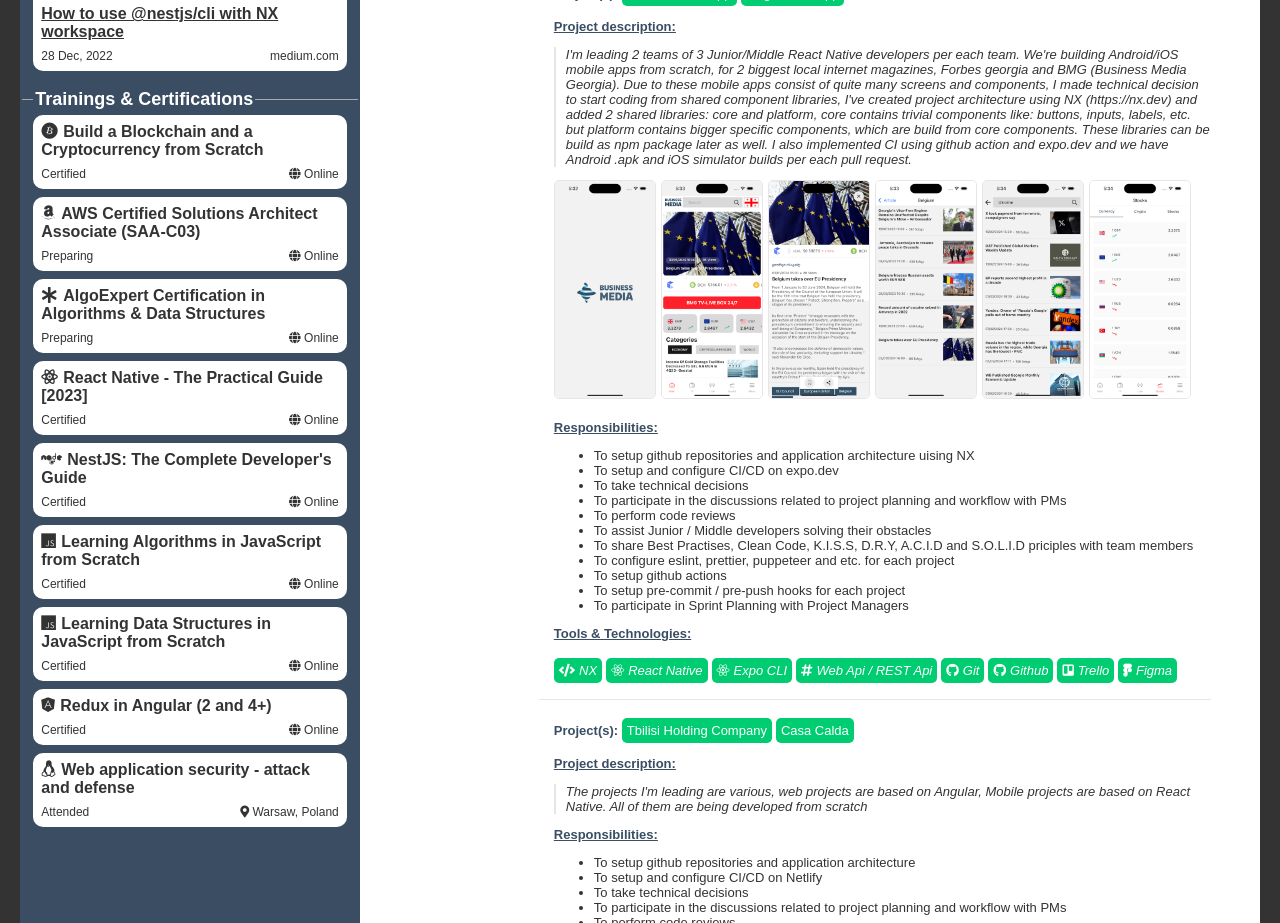
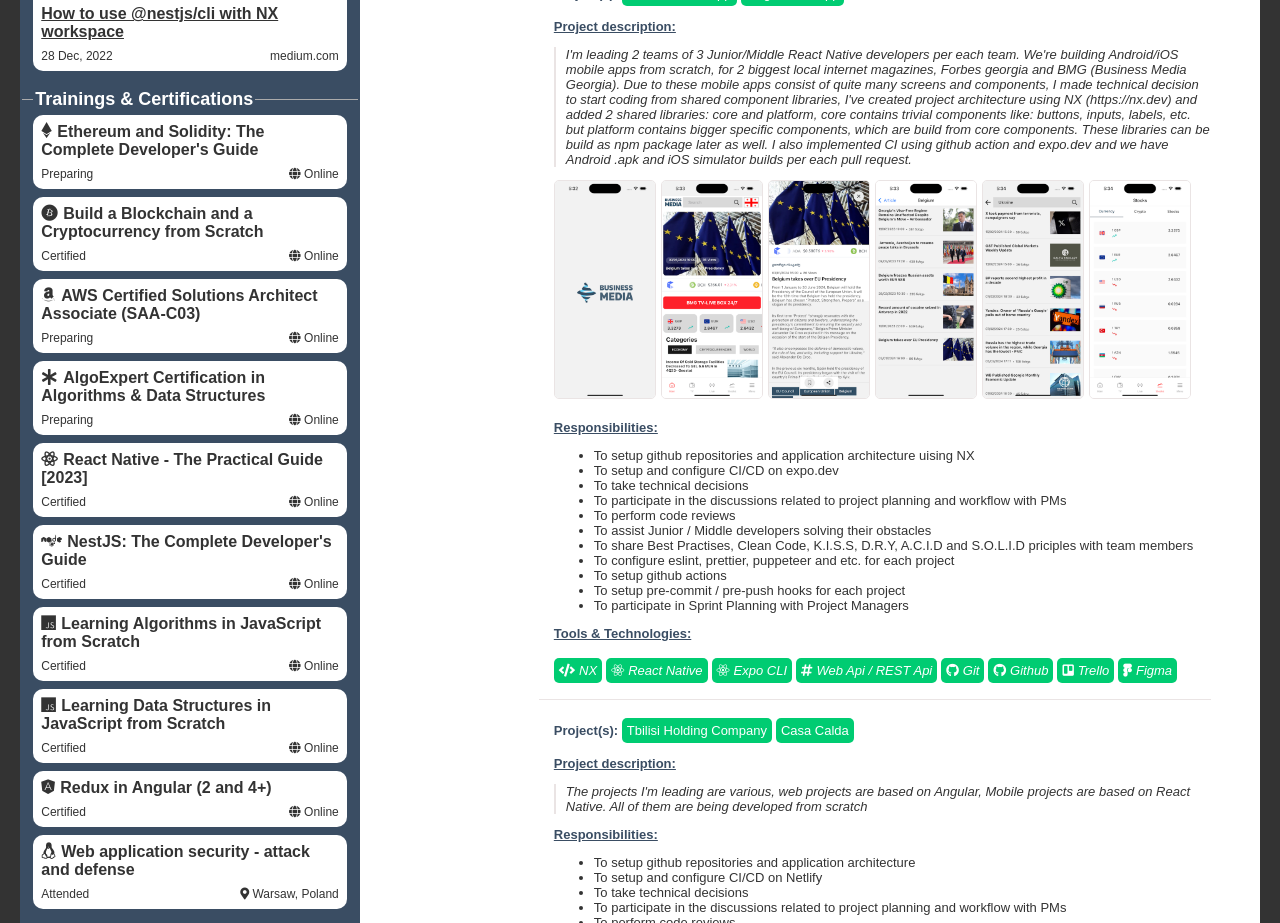
Before and after one commit to aberikashvili/aberikashvili.github.io, a React (Vite) app: page / in a window 1280 px wide. Shown: the part 3160-4083 px from the top of the page. Built offline with nearby package versions, Linux system fonts and the light colour scheme.

Commit message:
fix scroll

```diff
--- a/src/components/Navbar/Configuration/Configuration.tsx
+++ b/src/components/Navbar/Configuration/Configuration.tsx
@@ -21,10 +21,12 @@
 
   const showDrawer = () => {
     setOpen(true);
+    document.body.style.overflow = 'hidden';
   };
 
   const onClose = () => {
     setOpen(false);
+    document.body.style.overflow = 'scroll';
   };
 
   const onChange = (e: RadioChangeEvent) => {
--- a/src/store/dummy-data.tsx
+++ b/src/store/dummy-data.tsx
@@ -160,6 +160,12 @@
     ],
     languages: ['English', 'Georgian', 'Russian'],
     trainings: [
+      new TrainCertEntry(
+        'Preparing',
+        `Ethereum and Solidity: The Complete Developer's Guide`,
+        'Online',
+        'fab fa-ethereum'
+      ),
       new TrainCertEntry(
         'Certified',
         'Build a Blockchain and a Cryptocurrency from Scratch',
```
Also changed, not shown: src/App.tsx (+3 -28 lines).
